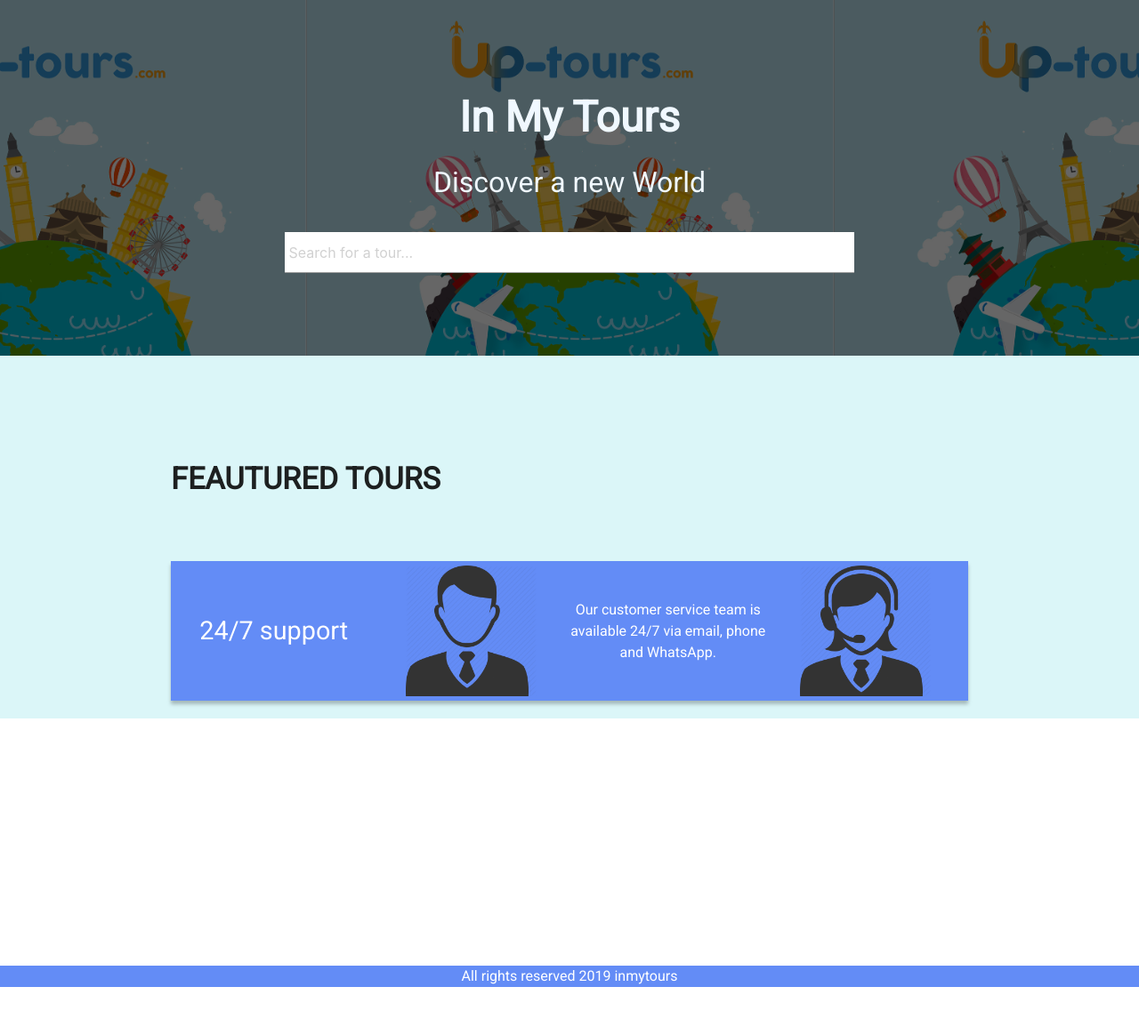
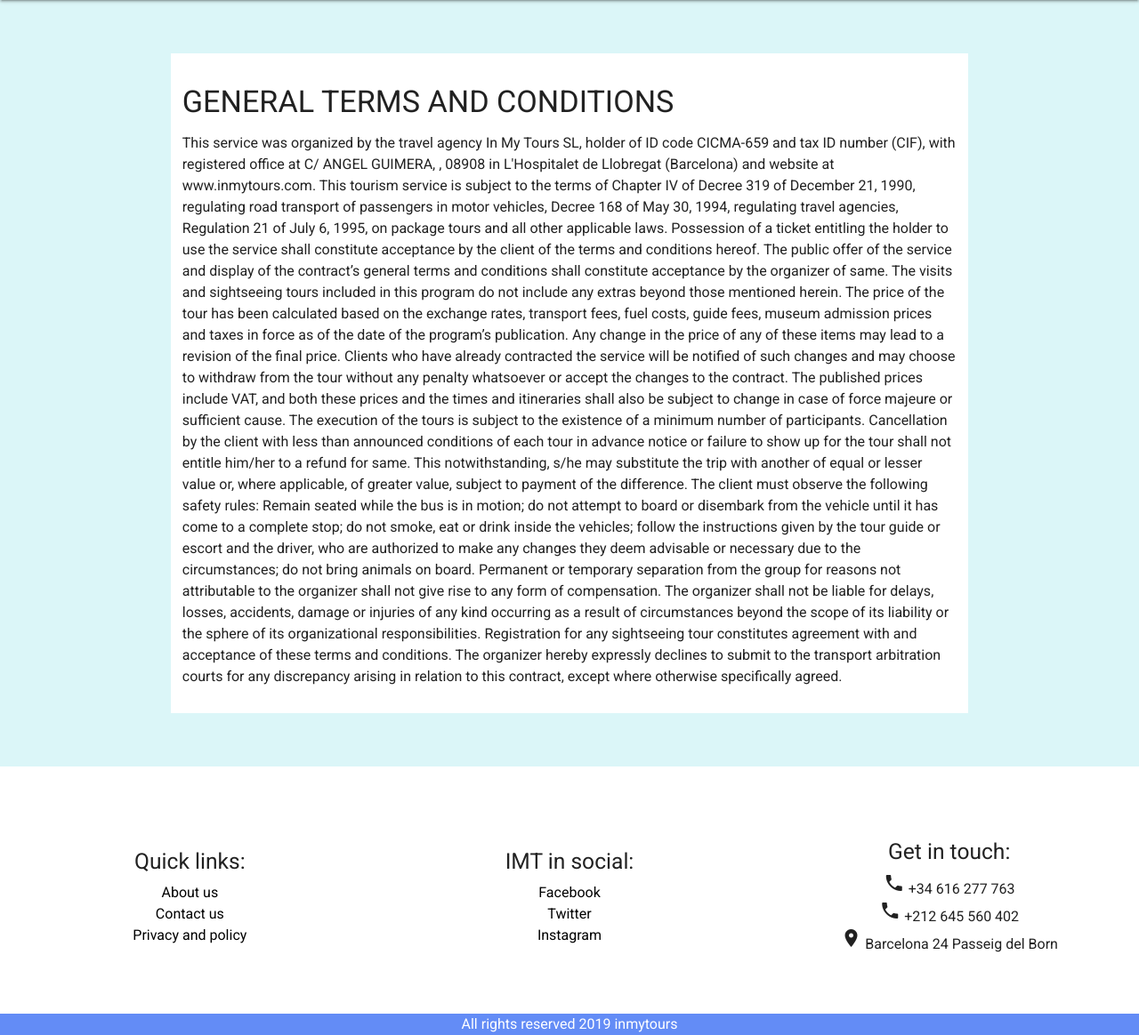
Before and after one commit to SlimAidar/inmytoursv1, a Django app: page /privacy in a window 1280 px wide. Shown: the part 64-1228 px from the top of the page at 89% size. Before the commit the page ends 1174 px from the top, so only its background shows below. Run offline with Django 3.2, Linux system fonts and the light colour scheme; data that the repository does not hold is empty.

Commit message:
Add privacy and policy

```diff
--- a/pages/templates/pages/privacy.html
+++ b/pages/templates/pages/privacy.html
@@ -0,0 +1,23 @@
+{% extends 'base.html' %}
+
+{% block title %}
+Privacy and policy
+{% endblock title %}
+
+{% block content %}
+
+<div class="container" style="background:#fff; padding: 1%; margin-top: 60px; margin-bottom: 60px">
+        <h4>GENERAL TERMS AND CONDITIONS</h4>
+
+        <p>
+        This service was organized by the travel agency In My Tours SL, holder of ID code CICMA-659 and tax ID number (CIF), with registered office at C/ ANGEL GUIMERA, , 08908 in L'Hospitalet de Llobregat (Barcelona) and website at www.inmytours.com. This tourism service is subject to the terms of Chapter IV of Decree 319 of December 21, 1990, regulating road transport of passengers in motor vehicles, Decree 168 of May 30, 1994, regulating travel agencies, Regulation 21 of July 6, 1995, on package tours and all other applicable laws.
+        Possession of a ticket entitling the holder to use the service shall constitute acceptance by the client of the terms and conditions hereof. The public offer of the service and display of the contract’s general terms and conditions shall constitute acceptance by the organizer of same.
+        The visits and sightseeing tours included in this program do not include any extras beyond those mentioned herein. The price of the tour has been calculated based on the exchange rates, transport fees, fuel costs, guide fees, museum admission prices and taxes in force as of the date of the program’s publication. Any change in the price of any of these items may lead to a revision of the final price. Clients who have already contracted the service will be notified of such changes and may choose to withdraw from the tour without any penalty whatsoever or accept the changes to the contract. The published prices include VAT, and both these prices and the times and itineraries shall also be subject to change in case of force majeure or sufficient cause. The execution of the tours is subject to the existence of a minimum number of participants. Cancellation by the client with less than announced conditions of each tour in advance notice or failure to show up for the tour shall not entitle him/her to a refund for same. This notwithstanding, s/he may substitute the trip with another of equal or lesser value or, where applicable, of greater value, subject to payment of the difference.
+        The client must observe the following safety rules: Remain seated while the bus is in motion; do not attempt to board or disembark from the vehicle until it has come to a complete stop; do not smoke, eat or drink inside the vehicles; follow the instructions given by the tour guide or escort and the driver, who are authorized to make any changes they deem advisable or necessary due to the circumstances; do not bring animals on board.
+        Permanent or temporary separation from the group for reasons not attributable to the organizer shall not give rise to any form of compensation. The organizer shall not be liable for delays, losses, accidents, damage or injuries of any kind occurring as a result of circumstances beyond the scope of its liability or the sphere of its organizational responsibilities. Registration for any sightseeing tour constitutes agreement with and acceptance of these terms and conditions. The organizer hereby expressly declines to submit to the transport arbitration courts for any discrepancy arising in relation to this contract, except where otherwise specifically agreed.
+        </p>
+</div>
+
+
+
+{% endblock content %}
--- a/pages/urls.py
+++ b/pages/urls.py
@@ -4,7 +4,7 @@
 
 urlpatterns = [
     path('', views.HomeView.as_view(), name="home_page"),
-    path('about', views.HomeView.as_view(), name="about_page"),
-    path('contact', views.HomeView.as_view(), name="contact_page"),
-    path('privacy', views.HomeView.as_view(), name="privacy_page"),
+    path('about', views.AboutView.as_view(), name="about_page"),
+    path('contact', views.ContactView.as_view(), name="contact_page"),
+    path('privacy', views.PrivacytView.as_view(), name="privacy_page"),
 ]
--- a/static/css/main.css
+++ b/static/css/main.css
@@ -195,6 +195,10 @@
 footer{
     background-color: #FFFFFF;
     height: 278px;
+    display: grid;
+    grid-template-columns: repeat(auto-fit, minmax(300px, 1fr));
+    text-align: center;
+    align-items: center;
 }
 .copy-right{
     background: #638CF6;
--- a/templates/snippets/footer.html
+++ b/templates/snippets/footer.html
@@ -1,6 +1,24 @@
 {% load static %}
 <!-- start footer -->
 <footer>
+    <ul>
+        <h5>Quick links:</h5>
+        <li><a href="{% url 'about_page' %}">About us</a></li>
+        <li><a href="{% url 'contact_page' %}">Contact us</a></li>
+        <li><a href="{% url 'privacy_page' %}">Privacy and policy</a></li>
+    </ul>
+    <ul>
+        <h5>IMT in social:</h5>
+        <li><a href="">Facebook</a></li>
+        <li><a href="">Twitter</a></li>
+        <li><a href="">Instagram</a></li>
+    </ul>
+    <ul>
+        <h5>Get in touch:</h5>
+        <li><i class="material-icons"> phone </i> +34 616 277 763</li>
+        <li><i class="material-icons"> phone </i> +212 645 560 402</li>
+        <li><i class="material-icons"> location_on </i> Barcelona 24 Passeig del Born</li>
+    </ul>
 </footer>
 <div class="copy-right">All rights reserved 2019 inmytours</div>
 <!-- end footer -->
```
Also changed, not shown: pages/templates/pages/about.html (+17 -0 lines), pages/templates/pages/contact.html (+17 -0 lines).
